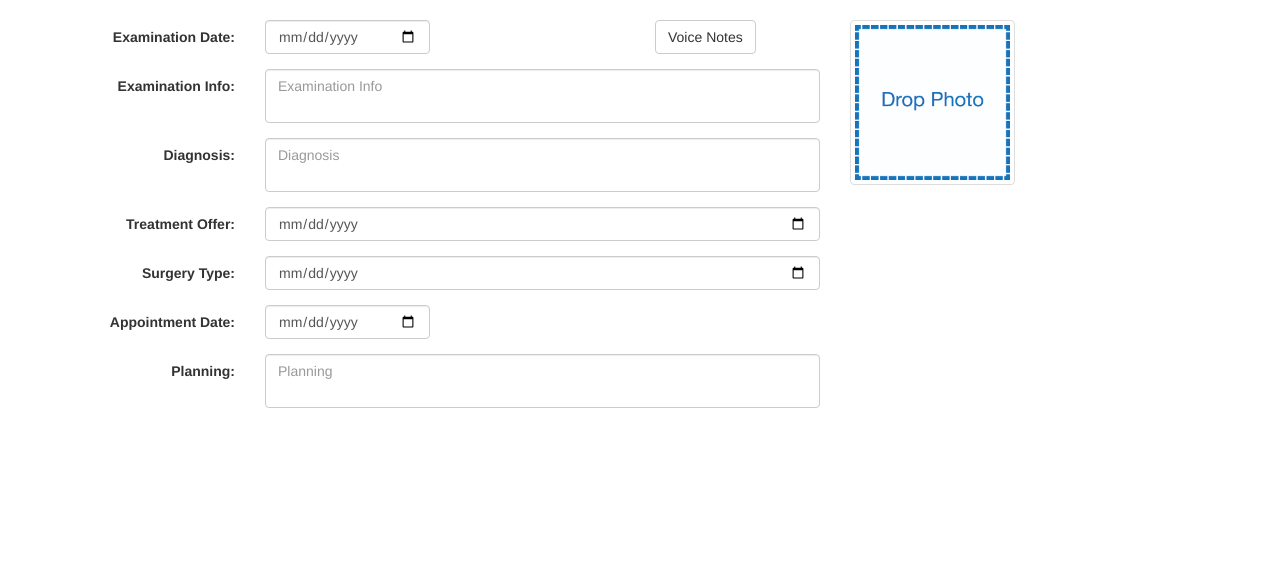
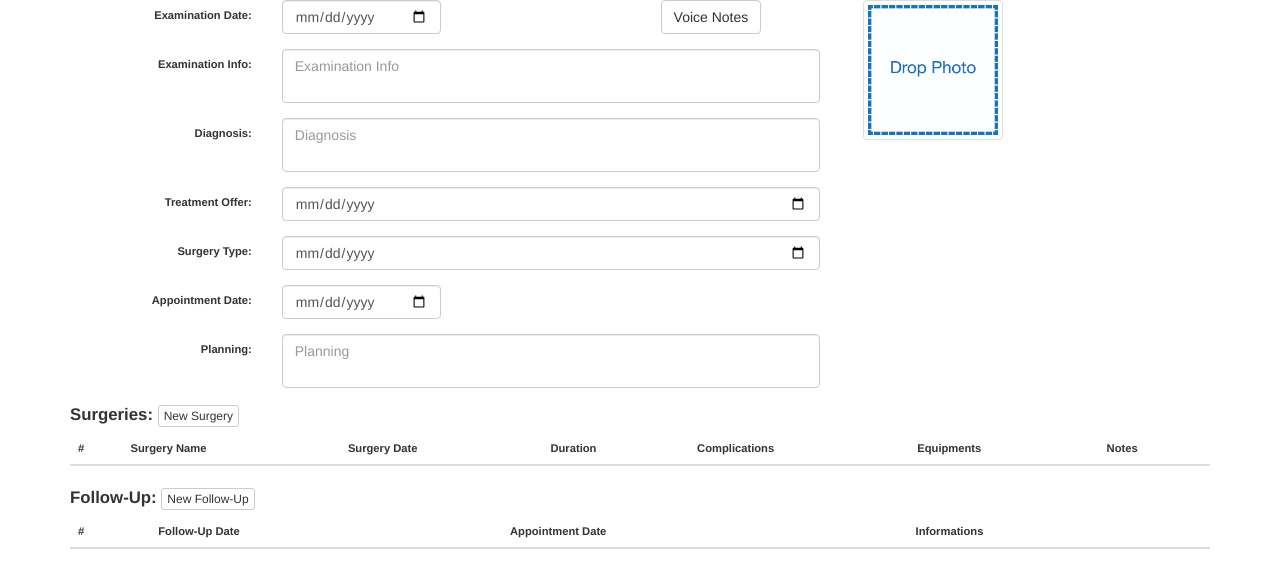
Before and after one commit to tdgunes/medically, a Django app: page /1/new_examination/ in a window 1280 px wide. Shown: the part 52-640 px from the top of the page. Run offline with Django 3.2, Linux system fonts and the light colour scheme; a user stored in the database is signed in; tables that the repository leaves empty hold one stand-in row (values such as "Sample post"); lists and menus that the app fills with data are empty; some libraries are stand-ins or nearby versions.

Commit message:
Delete patient.css and new-examination.css
Surgeries and follow-ups tables are added to the examination view

```diff
--- a/Medically/MedicallyWeb/static/css/new-examination.css
+++ /dev/null
@@ -1,3 +0,0 @@
-#exam-images {
-	overflow-y: scroll;
-}
--- a/Medically/MedicallyWeb/static/css/style.css
+++ b/Medically/MedicallyWeb/static/css/style.css
@@ -46,3 +46,24 @@ img.img-thumbnail.profile {
     margin-right: auto;
     float: none;
 }
+#exam-images {
+	overflow-y: visible;
+}
+#profile-photo {
+	width:140px;
+	height:140px;
+	margin-left:Auto;
+	margin-right:Auto;
+	margin-bottom:1em;
+	display:block;
+}
+
+.container {
+	display:block;
+	margin-left:Auto;
+	margin-right:Auto;
+	font-family:Helvetica Neue,Helvetica,Myriad Pro;
+	font-size:0.8em;
+	text-align:left;
+
+}
--- a/Medically/templates/examination.html
+++ b/Medically/templates/examination.html
@@ -8,7 +8,7 @@
 
     <link rel="stylesheet" href="http://maxcdn.bootstrapcdn.com/bootstrap/3.2.0/css/bootstrap.min.css">
     <link rel="stylesheet" href="http://bootswatch.com/readable/bootstrap.min.css">
-    <link rel="stylesheet" type="text/css" href="{% static 'new-examination.css' %}"/>
+    <link rel="stylesheet" type="text/css" href="{% static 'css/style.css' %}"/>
     <script src="http://code.jquery.com/jquery-1.11.0.min.js"></script>
     <script src="http://maxcdn.bootstrapcdn.com/bootstrap/3.2.0/js/bootstrap.min.js"></script>
 
@@ -119,6 +119,53 @@
 
 
     </div>
+    <div class="form-group">
+            <label for="surgery-table" style="font-size:1.5em">Surgeries:
+                <button type="button" onClick="location.href='#'"
+                        class="btn btn-default btn-xs">New Surgery
+                </button>
+            </label>
+            <table class="table table-hover" id="surgery-table">
+                <thead>
+                <tr>
+                    <th>#</th>
+                    <th>Surgery Name</th>
+                    <th>Surgery Date</th>
+                    <th>Duration</th>
+                    <th>Complications</th>
+                    <th>Equipments</th>
+                    <th>Notes</th>
+                </tr>
+                </thead>
+                <tbody>
+
+
+
+                </tbody>
+            </table>
+        </div>
+       <div class="form-group">
+            <label for="followup-table" style="font-size:1.5em">Follow-Up:
+                <button type="button" onClick="location.href='#'"
+                        class="btn btn-default btn-xs">New Follow-Up
+                </button>
+            </label>
+            <table class="table table-hover" id="followup-table">
+                <thead>
+                <tr>
+                    <th>#</th>
+                    <th>Follow-Up Date</th>
+                    <th>Appointment Date</th>
+                    <th>Informations</th>
+                </tr>
+                </thead>
+                <tbody>
+
+
+
+                </tbody>
+            </table>
+        </div>
 </div>
 </body>
 </html>
--- a/Medically/templates/patient.html
+++ b/Medically/templates/patient.html
@@ -9,7 +9,7 @@
 
     <link rel="stylesheet" href="http://maxcdn.bootstrapcdn.com/bootstrap/3.2.0/css/bootstrap.min.css">
     <link rel="stylesheet" href="http://bootswatch.com/readable/bootstrap.min.css">
-    <link rel="stylesheet" type="text/css" href="{% static 'css/patient.css' %}"/>
+    <link rel="stylesheet" type="text/css" href="{% static 'css/style.css' %}"/>
     <script src="http://code.jquery.com/jquery-1.11.0.min.js"></script>
     <script src="http://maxcdn.bootstrapcdn.com/bootstrap/3.2.0/js/bootstrap.min.js"></script>
     <script>
```
Also changed, not shown: Medically/MedicallyWeb/static/css/patient.css (deleted, +0 -18 lines).
